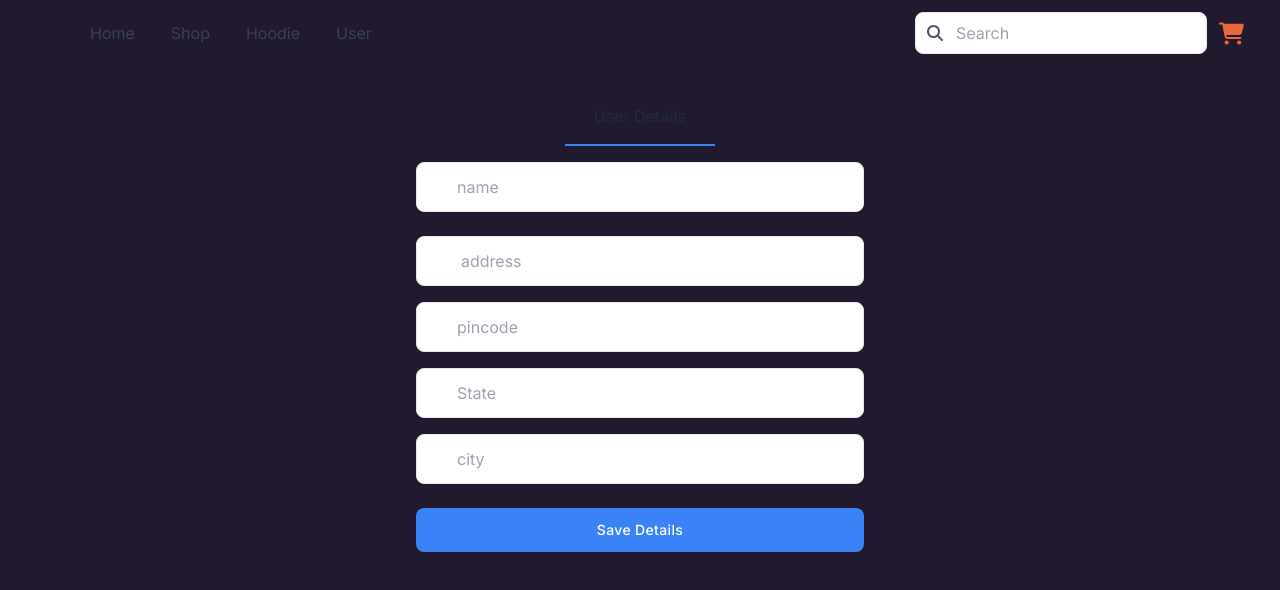
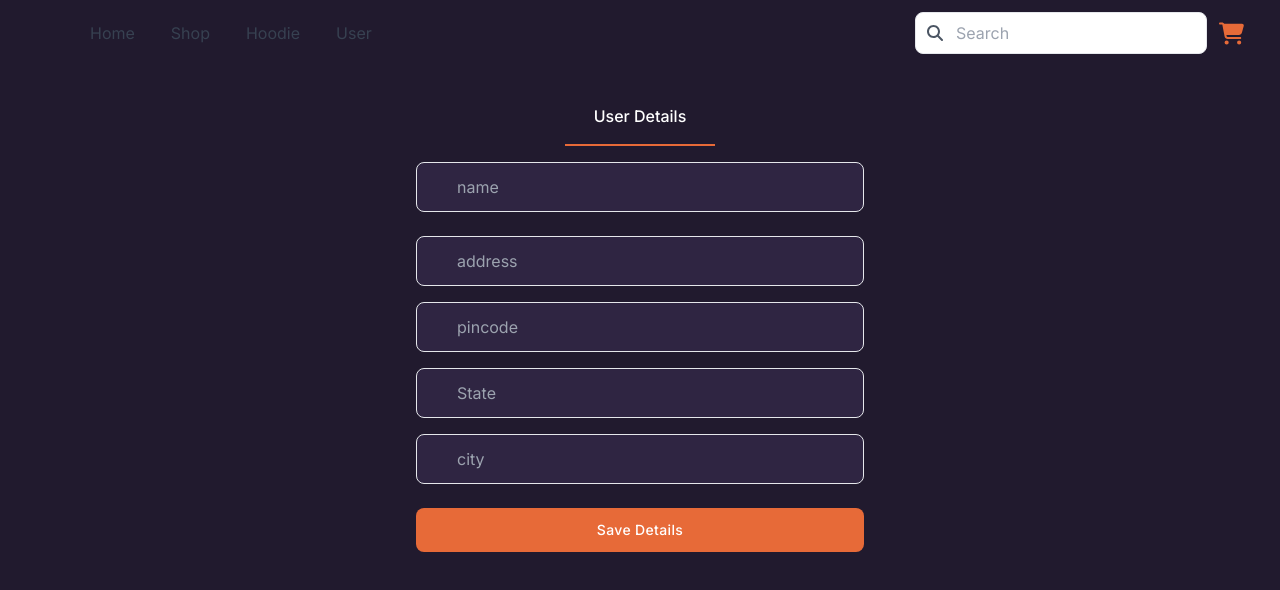
Before and after one commit to arshdev16/Ukiyo, a Next.js app: page /enter/userdetails in a window 1280 px wide. Shown: the top 590 px of the page. Built offline with nearby package versions, Linux system fonts and the light colour scheme; no server answers.

Commit message:
User page and enter pages theme update

```diff
--- a/src/app/LayoutWrapper.tsx
+++ b/src/app/LayoutWrapper.tsx
@@ -4,9 +4,10 @@ import Navbar from "../components/Navbar";
 import ReactQueryProvider from "./ReactQueryProvider";
 import Script from "next/script";
 import { Toaster } from "react-hot-toast";
-import { useUserStore } from "../lib/store";
+import { useLoadingStore, useUserStore } from "../lib/store";
 import { onAuthStateChanged } from "firebase/auth";
 import { auth } from "../lib/firebase";
+import Loading from "../components/Loading/Loading";
 
 export default function LayoutWrapper({
   children,
@@ -15,6 +16,17 @@ export default function LayoutWrapper({
 }) {
   const [isCartOpened, setIsCartOpened] = useState(false);
   const ref = useRef<HTMLDivElement>(null);
+  const { setUser } = useUserStore();
+  const { isLoading } = useLoadingStore();
+
+  useEffect(() => {
+    const unsubscribe = onAuthStateChanged(auth, (user) => {
+      setUser(user);
+    });
+
+    return unsubscribe;
+  }, [setUser]);
+
   const toggleCart = () => {
     setIsCartOpened(isCartOpened);
     if (ref.current?.classList.contains("translate-x-0")) {
@@ -25,17 +37,10 @@ export default function LayoutWrapper({
       ref.current.classList.remove("translate-x-full");
     }
   };
-  const { userData, setUser } = useUserStore();
-  useEffect(() => {
-    const unsubscribe = onAuthStateChanged(auth, (user) => {
-      setUser(user);
-    });
-
-    return unsubscribe;
-  }, [setUser]);
   return (
     <ReactQueryProvider>
       <Script src="https://cdn.jsdelivr.net/npm/darkmode-js@1.5.7/lib/darkmode-js.min.js" />
+      {!isLoading ? (
         <section className="bg-NavHomeImg">
           <Navbar
             eleRef={ref}
@@ -45,7 +50,11 @@ export default function LayoutWrapper({
           />
           <div className="pt-20" />
           {children}
+          <div className="pt-20" />
         </section>
+      ) : (
+        <Loading />
+      )}
       <Toaster />
     </ReactQueryProvider>
   );
--- a/src/app/enter/SigninForm.tsx
+++ b/src/app/enter/SigninForm.tsx
@@ -7,6 +7,7 @@ import { signinFormSchema } from "@/src/lib/interfaces";
 import { zodResolver } from "@hookform/resolvers/zod";
 import { SubmitOnSigninForm } from "@/src/use-cases/UserFunctions";
 import { useRouter } from "next/navigation";
+import { useLoadingStore } from "@/src/lib/store";
 
 type Props = {
   changeFormState: () => void;
@@ -15,6 +16,7 @@ type Props = {
 type FormFields = z.infer<typeof signinFormSchema>;
 
 const SigninForm = (props: Props) => {
+  const { setIsLoading } = useLoadingStore();
   const router = useRouter();
   const { changeFormState } = props;
   const {
@@ -23,8 +25,10 @@ const SigninForm = (props: Props) => {
     formState: { errors },
   } = useForm<FormFields>({ resolver: zodResolver(signinFormSchema) });
   const onSubmit: SubmitHandler<FormFields> = (data) => {
-    SubmitOnSigninForm(data)
-    router.push('/');
+    setIsLoading(true);
+    SubmitOnSigninForm(data);
+    setIsLoading(false);
+    router.push("/");
   };
 
   return (
@@ -34,15 +38,14 @@ const SigninForm = (props: Props) => {
           <div className="flex justify-center mx-auto">
             {/* <img className="w-auto h-7 sm:h-8" src="https://merakiui.com/images/logo.svg" alt=""> */}
           </div>
-
           <div className="flex items-center justify-center mt-6">
             <span
-              className="w-1/3 pb-4 font-medium text-center text-gray-500 capitalize border-b dark:border-gray-400 dark:text-gray-300"
               onClick={changeFormState}
+              className="w-1/3 pb-4 font-medium text-center text-gray-500 capitalize border-b-2 dark:border-gray-400 dark:text-gray-300"
             >
               sign up
             </span>
-            <span className="w-1/3 pb-4 font-medium text-center text-gray-800 capitalize border-b-2 border-blue-500 dark:border-blue-400 dark:text-white">
+            <span className="w-1/3 pb-4 font-medium text-center text--800 capitalize border-b-2 border-[#e76a38]">
               sign in
             </span>
           </div>
@@ -55,7 +58,7 @@ const SigninForm = (props: Props) => {
             <input
               {...register("email")}
               type="email"
-              className="block w-full py-3 text-gray-700 bg-white border rounded-lg px-11 dark:bg-gray-900 dark:text-gray-300 dark:border-gray-600 focus:border-blue-400 dark:focus:border-blue-300 focus:ring-blue-300 focus:outline-none focus:ring focus:ring-opacity-40"
+              className="block w-full px-10 py-3 text-white bg-[#2f2542] rounded-lg border focus:border-[#e76a38] focus:outline-none"
               placeholder="Email address"
             />
           </div>
@@ -71,14 +74,14 @@ const SigninForm = (props: Props) => {
             <input
               {...register("password")}
               type="password"
-              className="block w-full px-10 py-3 text-gray-700 bg-white border rounded-lg dark:bg-gray-900 dark:text-gray-300 dark:border-gray-600 focus:border-blue-400 dark:focus:border-blue-300 focus:ring-blue-300 focus:outline-none focus:ring focus:ring-opacity-40"
+              className="block w-full px-10 py-3 text-white bg-[#2f2542] rounded-lg border focus:border-[#e76a38] focus:outline-none"
               placeholder="Password"
             />
           </div>
           {errors.password && <div>{errors.password.message}</div>}
 
           <div className="mt-6">
-            <button className="w-full px-6 py-3 text-sm font-medium tracking-wide text-white capitalize transition-colors duration-300 transform bg-blue-500 rounded-lg hover:bg-blue-400 focus:outline-none focus:ring focus:ring-blue-300 focus:ring-opacity-50">
+            <button className="w-full px-6 py-3 text-sm font-medium tracking-wide text-white capitalize bg-[#e76a38] rounded-lg hover:bg-[#ff7a45] focus:outline-none">
               Sign In
             </button>
           </div>
--- a/src/app/enter/SignupForm.tsx
+++ b/src/app/enter/SignupForm.tsx
@@ -7,9 +7,9 @@ import { z } from "zod";
 import { signupFormSchema } from "@/src/lib/interfaces";
 import { zodResolver } from "@hookform/resolvers/zod";
 import { SubmitOnSignupForm } from "@/src/use-cases/UserFunctions";
-import { useRouter} from "next/navigation";
+import { useRouter } from "next/navigation";
 import { notifySuccess } from "@/src/lib/toasts";
-
+import { useLoadingStore } from "@/src/lib/store";
 
 type FormFields = z.infer<typeof signupFormSchema>;
 
@@ -20,15 +20,18 @@ type Props = {
 const SignupForm = (props: Props) => {
   const { changeFormState } = props;
   const router = useRouter();
+  const { setIsLoading } = useLoadingStore();
   const {
     register,
     handleSubmit,
     formState: { errors },
   } = useForm<FormFields>({ resolver: zodResolver(signupFormSchema) });
   const onSubmit: SubmitHandler<FormFields> = async (data) => {
-   const uid = await SubmitOnSignupForm(data);
-   notifySuccess("Be sure to verify your email")
-   router.push(`/enter/userdetails?uid=${uid}`)
+    setIsLoading(true);
+    const uid = await SubmitOnSignupForm(data);
+    notifySuccess("Be sure to verify your email");
+    setIsLoading(false);
+    router.push(`/enter/userdetails?uid=${uid}`);
   };
 
   return (
@@ -40,11 +43,11 @@ const SignupForm = (props: Props) => {
           </div>
 
           <div className="flex items-center justify-center mt-6">
-            <span className="w-1/3 pb-4 font-medium text-center text-gray-800 capitalize border-b-2 border-blue-500 dark:border-blue-400 dark:text-white cursor-pointer">
+            <span className="w-1/3 pb-4 font-medium text-center text--800 capitalize border-b-2 border-[#e76a38]">
               sign up
             </span>
             <span
-              className="w-1/3 pb-4 font-medium text-center text-gray-500 capitalize border-b dark:border-gray-400 dark:text-gray-300"
+              className="w-1/3 pb-4 font-medium text-center text-gray-500 capitalize border-b-2 dark:border-gray-400 dark:text-gray-300"
               onClick={changeFormState}
             >
               sign in
@@ -63,7 +66,7 @@ const SignupForm = (props: Props) => {
             <input
               {...register("phoneNumber")}
               type="tel"
-              className="block w-full py-3 text-gray-700 bg-white border rounded-lg px-11 dark:bg-gray-900 dark:text-gray-300 dark:border-gray-600 focus:border-blue-400 dark:focus:border-blue-300 focus:ring-blue-300 focus:outline-none focus:ring focus:ring-opacity-40"
+              className="block w-full px-10 py-3 text-white bg-[#2f2542] rounded-lg border focus:border-[#e76a38] focus:outline-none"
               placeholder="Phone number"
             />
           </div>
@@ -76,7 +79,7 @@ const SignupForm = (props: Props) => {
             <input
               {...register("email")}
               type="email"
-              className="block w-full py-3 text-gray-700 bg-white border rounded-lg px-11 dark:bg-gray-900 dark:text-gray-300 dark:border-gray-600 focus:border-blue-400 dark:focus:border-blue-300 focus:ring-blue-300 focus:outline-none focus:ring focus:ring-opacity-40"
+              className="block w-full px-10 py-3 text-white bg-[#2f2542] rounded-lg border focus:border-[#e76a38] focus:outline-none"
               placeholder="Email address"
             />
           </div>
@@ -92,7 +95,7 @@ const SignupForm = (props: Props) => {
             <input
               {...register("password")}
               type="password"
-              className="block w-full px-10 py-3 text-gray-700 bg-white border rounded-lg dark:bg-gray-900 dark:text-gray-300 dark:border-gray-600 focus:border-blue-400 dark:focus:border-blue-300 focus:ring-blue-300 focus:outline-none focus:ring focus:ring-opacity-40"
+              className="block w-full px-10 py-3 text-white bg-[#2f2542] rounded-lg border focus:border-[#e76a38] focus:outline-none"
               placeholder="Password"
             />
           </div>
@@ -109,7 +112,7 @@ const SignupForm = (props: Props) => {
             <input
               {...register("confirmPassword")}
               type="password"
-              className="block w-full px-10 py-3 text-gray-700 bg-white border rounded-lg dark:bg-gray-900 dark:text-gray-300 dark:border-gray-600 focus:border-blue-400 dark:focus:border-blue-300 focus:ring-blue-300 focus:outline-none focus:ring focus:ring-opacity-40"
+              className="block w-full px-10 py-3 text-white bg-[#2f2542] rounded-lg border focus:border-[#e76a38] focus:outline-none"
               placeholder="Confirm Password"
             />
           </div>
@@ -118,7 +121,7 @@ const SignupForm = (props: Props) => {
           )}
 
           <div className="mt-6">
-            <button className="w-full px-6 py-3 text-sm font-medium tracking-wide text-white capitalize transition-colors duration-300 transform bg-blue-500 rounded-lg hover:bg-blue-400 focus:outline-none focus:ring focus:ring-blue-300 focus:ring-opacity-50">
+            <button className="w-full px-6 py-3 text-sm font-medium tracking-wide text-white capitalize bg-[#e76a38] rounded-lg hover:bg-[#ff7a45] focus:outline-none">
               Sign Up
             </button>
           </div>
--- a/src/app/enter/userdetails/page.tsx
+++ b/src/app/enter/userdetails/page.tsx
@@ -7,29 +7,33 @@ import { zodResolver } from "@hookform/resolvers/zod";
 import { useRouter, useSearchParams } from "next/navigation";
 import { SubmitUserDetailsForm } from "@/src/use-cases/UserFunctions";
 import { useMutation } from "@tanstack/react-query";
+import { useLoadingStore } from "@/src/lib/store";
 type Props = {};
 
 type FormFields = z.infer<typeof userDetails>;
 
 const UserDetails = (props: Props) => {
-  const searchParams = useSearchParams()
-  const uid = searchParams.get("uid")
-  const router = useRouter()
+  const searchParams = useSearchParams();
+  const uid = searchParams.get("uid");
+  const { isLoading, setIsLoading } = useLoadingStore();
+  const router = useRouter();
   const {
     register,
     handleSubmit,
     formState: { errors },
   } = useForm<FormFields>({ resolver: zodResolver(userDetails) });
-  const onSubmit: SubmitHandler<FormFields> =async (data) => {
-   await SubmitUserDetailsForm(data, uid)
-   router.push('/')
+  const onSubmit: SubmitHandler<FormFields> = async (data) => {
+    setIsLoading(true);
+    await SubmitUserDetailsForm(data, uid);
+    setIsLoading(false);
+    router.push("/");
   };
   return (
     <section className="flex flex-column">
       <div className="container flex items-start justify-center min-h-screen px-6 mx-auto">
         <form className="w-full max-w-md" onSubmit={handleSubmit(onSubmit)}>
           <div className="flex items-center justify-center mt-6">
-            <span className="w-1/3 pb-4 font-medium text-center text-gray-800 capitalize border-b-2 border-blue-500 dark:border-blue-400 dark:text-white cursor-pointer">
+            <span className="w-1/3 pb-4 font-medium text-center text--800 capitalize border-b-2 border-[#e76a38]">
               User Details
             </span>
           </div>
@@ -40,7 +44,7 @@ const UserDetails = (props: Props) => {
             <input
               {...register("name")}
               type="text"
-              className="block w-full px-10 py-3 text-gray-700 bg-white border rounded-lg dark:bg-gray-900 dark:text-gray-300 dark:border-gray-600 focus:border-blue-400 dark:focus:border-blue-300 focus:ring-blue-300 focus:outline-none focus:ring focus:ring-opacity-40"
+              className="block w-full px-10 py-3 text-white bg-[#2f2542] rounded-lg border focus:border-[#e76a38] focus:outline-none"
               placeholder="name"
             />
           </div>
@@ -49,7 +53,7 @@ const UserDetails = (props: Props) => {
             <input
               {...register("address")}
               type="text"
-              className="block w-full py-3 text-gray-700 bg-white border rounded-lg px-11 dark:bg-gray-900 dark:text-gray-300 dark:border-gray-600 focus:border-blue-400 dark:focus:border-blue-300 focus:ring-blue-300 focus:outline-none focus:ring focus:ring-opacity-40"
+              className="block w-full px-10 py-3 text-white bg-[#2f2542] rounded-lg border focus:border-[#e76a38] focus:outline-none"
               placeholder="address"
             />
           </div>
@@ -58,7 +62,7 @@ const UserDetails = (props: Props) => {
             <input
               {...register("pincode")}
               type="text"
-              className="block w-full px-10 py-3 text-gray-700 bg-white border rounded-lg dark:bg-gray-900 dark:text-gray-300 dark:border-gray-600 focus:border-blue-400 dark:focus:border-blue-300 focus:ring-blue-300 focus:outline-none focus:ring focus:ring-opacity-40"
+              className="block w-full px-10 py-3 text-white bg-[#2f2542] rounded-lg border focus:border-[#e76a38] focus:outline-none"
               placeholder="pincode"
             />
           </div>
@@ -67,7 +71,7 @@ const UserDetails = (props: Props) => {
             <input
               {...register("state")}
               type="state"
-              className="block w-full px-10 py-3 text-gray-700 bg-white border rounded-lg dark:bg-gray-900 dark:text-gray-300 dark:border-gray-600 focus:border-blue-400 dark:focus:border-blue-300 focus:ring-blue-300 focus:outline-none focus:ring focus:ring-opacity-40"
+              className="block w-full px-10 py-3 text-white bg-[#2f2542] rounded-lg border focus:border-[#e76a38] focus:outline-none"
               placeholder="State"
             />
           </div>
@@ -76,13 +80,13 @@ const UserDetails = (props: Props) => {
             <input
               {...register("city")}
               type="state"
-              className="block w-full px-10 py-3 text-gray-700 bg-white border rounded-lg dark:bg-gray-900 dark:text-gray-300 dark:border-gray-600 focus:border-blue-400 dark:focus:border-blue-300 focus:ring-blue-300 focus:outline-none focus:ring focus:ring-opacity-40"
+              className="block w-full px-10 py-3 text-white bg-[#2f2542] rounded-lg border focus:border-[#e76a38] focus:outline-none"
               placeholder="city"
             />
           </div>
           {errors.city && <div>{errors.city.message}</div>}
           <div className="mt-6">
-            <button className="w-full px-6 py-3 text-sm font-medium tracking-wide text-white capitalize transition-colors duration-300 transform bg-blue-500 rounded-lg hover:bg-blue-400 focus:outline-none focus:ring focus:ring-blue-300 focus:ring-opacity-50">
+            <button className="w-full px-6 py-3 text-sm font-medium tracking-wide text-white capitalize bg-[#e76a38] rounded-lg hover:bg-[#ff7a45] focus:outline-none">
               Save Details
             </button>
           </div>
--- a/src/app/globals.css
+++ b/src/app/globals.css
@@ -2,6 +2,7 @@
 @tailwind components;
 @tailwind utilities;
 @import url("https://fonts.googleapis.com/css2?family=Workbench&display=swap");
+
 :root {
   --foreground-rgb: 0, 0, 0;
   --background-start-rgb: 214, 219, 220;
@@ -9,6 +10,7 @@
 }
 
 body {
+  font-family: "Roboto Condensed", sans-serif;
   color: white;
   background: #211a2e;
   overflow-y: scroll;
--- a/src/app/product/[product]/page.tsx
+++ b/src/app/product/[product]/page.tsx
@@ -9,11 +9,12 @@ import { DocumentData, doc, setDoc } from "firebase/firestore";
 import Loading from "../../../components/Loading/Loading";
 import SizeSelector from "./SizeSelector";
 import { AddToCart } from "@/src/use-cases/CartFunctions";
-import { useUserStore } from "@/src/lib/store";
+import { useLoadingStore, useUserStore } from "@/src/lib/store";
 type Props = {};
 
 const Product = (props: Props) => {
   const { userData } = useUserStore();
+  const {setIsLoading} = useLoadingStore()
   const userId = userData?.uid;
   const queryClient = useQueryClient();
   const path = usePathname().slice(8);
@@ -23,6 +24,7 @@ const Product = (props: Props) => {
   const [amount, setAmount] = useState(1);
   const [sizes, setSizes] = useState<string[]>([]);
   const [selectedSize, setSelectedSize] = useState<string>("XL");
+
   const {
     data: documentData,
     isLoading,
@@ -49,8 +51,14 @@ const Product = (props: Props) => {
         amount,
         selectedSize
       ),
-    onSuccess: () => queryClient.invalidateQueries({ queryKey: ["cart"] }),
-    onError: (e) => console.error(e),
+    onSuccess: () => {
+      setIsLoading(false);
+      queryClient.invalidateQueries({ queryKey: ["cart"] });
+    },
+    onError: (e) => {
+      setIsLoading(false);
+      console.error(e);
+    },
   });
 
   if (isLoading) {
@@ -126,9 +134,7 @@ const Product = (props: Props) => {
       </div>
       <div className="flex flex-col gap-4 lg:w-2/4 mx-8">
         <div>
-          <span className=" text-[#e76a38] font-semibold">
-            Special Sneaker
-          </span>
+          <span className=" text-[#e76a38] font-semibold">Special Sneaker</span>
           <h1 className="text-3xl font-bold">{docData?.name}</h1>
         </div>
         <p className="text-gray-700">
@@ -163,6 +169,7 @@ const Product = (props: Props) => {
           <button
             className="bg-[#e76a38] text-white min-w-fit font-semibold py-3 px-4 md:px-16 rounded-xl h-full hover:bg-[#ff7a45]"
             onClick={() => {
+              setIsLoading(true)
               AddProductToCart.mutate();
             }}
           >
--- a/src/components/CartSideBar/CartCard.tsx
+++ b/src/components/CartSideBar/CartCard.tsx
@@ -1,4 +1,5 @@
 import { CartItemData } from "@/src/lib/interfaces";
+import { useLoadingStore } from "@/src/lib/store";
 import { CartPlus, CartMinus } from "@/src/use-cases/CartFunctions";
 import { useMutation, useQueryClient } from "@tanstack/react-query";
 import Image from "next/image";
@@ -15,12 +16,18 @@ type Props = {
 
 const CartCard = (props: Props) => {
   const { id, name, quantity, productImage, total, price } = props.cartData;
+  const {setIsLoading} = useLoadingStore()
   const queryClient = useQueryClient();
   const cartRemove = useMutation({
     mutationFn: () =>
       CartMinus(`/users/${props.userId}/cart/${id}`, quantity, total, price),
     onSuccess: () => {
       queryClient.invalidateQueries({ queryKey: ["cart"] });
+      setIsLoading(false)
+    },
+    onError: (e) => {
+      setIsLoading(false);
+      console.error(e);
     },
   });
 
@@ -29,6 +36,11 @@ const CartCard = (props: Props) => {
       CartPlus(`/users/${props.userId}/cart/${id}`, quantity, total, price),
     onSuccess: () => {
       queryClient.invalidateQueries({ queryKey: ["cart"] });
+      setIsLoading(false)
+    },
+    onError: (e) => {
+      setIsLoading(false);
+      console.error(e);
     },
   });
   return (
@@ -44,6 +56,7 @@ const CartCard = (props: Props) => {
       <div className="flex items-center">
         <button
           onClick={() => {
+            setIsLoading(true)
             cartAdd.mutate();
           }}
         >
@@ -52,6 +65,7 @@ const CartCard = (props: Props) => {
         <span className="mx-2">{quantity}</span>
         <button
           onClick={() => {
+            setIsLoading(true)
             cartRemove.mutate();
           }}
         >
--- a/src/components/CartSideBar/index.tsx
+++ b/src/components/CartSideBar/index.tsx
@@ -6,7 +6,7 @@ import { ClearCart } from "@/src/use-cases/CartFunctions";
 import { useMutation, useQueryClient } from "@tanstack/react-query";
 import { IoIosCloseCircle } from "react-icons/io";
 import CartCard from "./CartCard";
-import { useUserStore } from "@/src/lib/store";
+import { useLoadingStore, useUserStore } from "@/src/lib/store";
 
 type Props = {
   userId: string | undefined;
@@ -19,11 +19,19 @@ type Props = {
 const CartSideBar = (props: Props) => {
   let totalCost = 0;
   const { userData } = useUserStore();
+  const { setIsLoading } = useLoadingStore();
   const queryClient = useQueryClient();
   const { data: cartData, isLoading, error } = GetCartData();
   const clearCartMutation = useMutation({
     mutationFn: () => ClearCart(`users/${userData?.uid}/cart`),
-    onSuccess: () => queryClient.invalidateQueries({ queryKey: ["cart"] }),
+    onSuccess: () => {
+      queryClient.invalidateQueries({ queryKey: ["cart"] }),
+        setIsLoading(false);
+    },
+    onError: (e) => {
+      setIsLoading(false);
+      console.error(e);
+    },
   });
   if (isLoading) {
     return null;
@@ -72,6 +80,7 @@ const CartSideBar = (props: Props) => {
         <button
           className="bg-[#e76a38] min-w-fit font-semibold px-4 py-2 rounded-xl h-full hover:bg-[#ff7a45] mx-2"
           onClick={() => {
+            setIsLoading(true)
             clearCartMutation.mutate();
           }}
         >
--- a/src/lib/store.ts
+++ b/src/lib/store.ts
@@ -4,6 +4,18 @@ import { create } from "zustand";
 import { userDetails } from "./interfaces";
 import { doc, getDoc } from "firebase/firestore";
 import { db } from "./firebase";
+
+type loadingState = {
+  isLoading: boolean;
+  setIsLoading: (value: boolean) => void;
+};
+
+export const useLoadingStore = create<loadingState>()((set) => ({
+  isLoading: false,
+  setIsLoading: (value) => {
+    set({ isLoading: value });
+  },
+}));
 
 type userDocData = z.infer<typeof userDetails>;
 type userState = {
```
Also changed, not shown: src/app/user/page.tsx (+25 -6 lines). Lines whose indentation alone changed are shown as unchanged.
